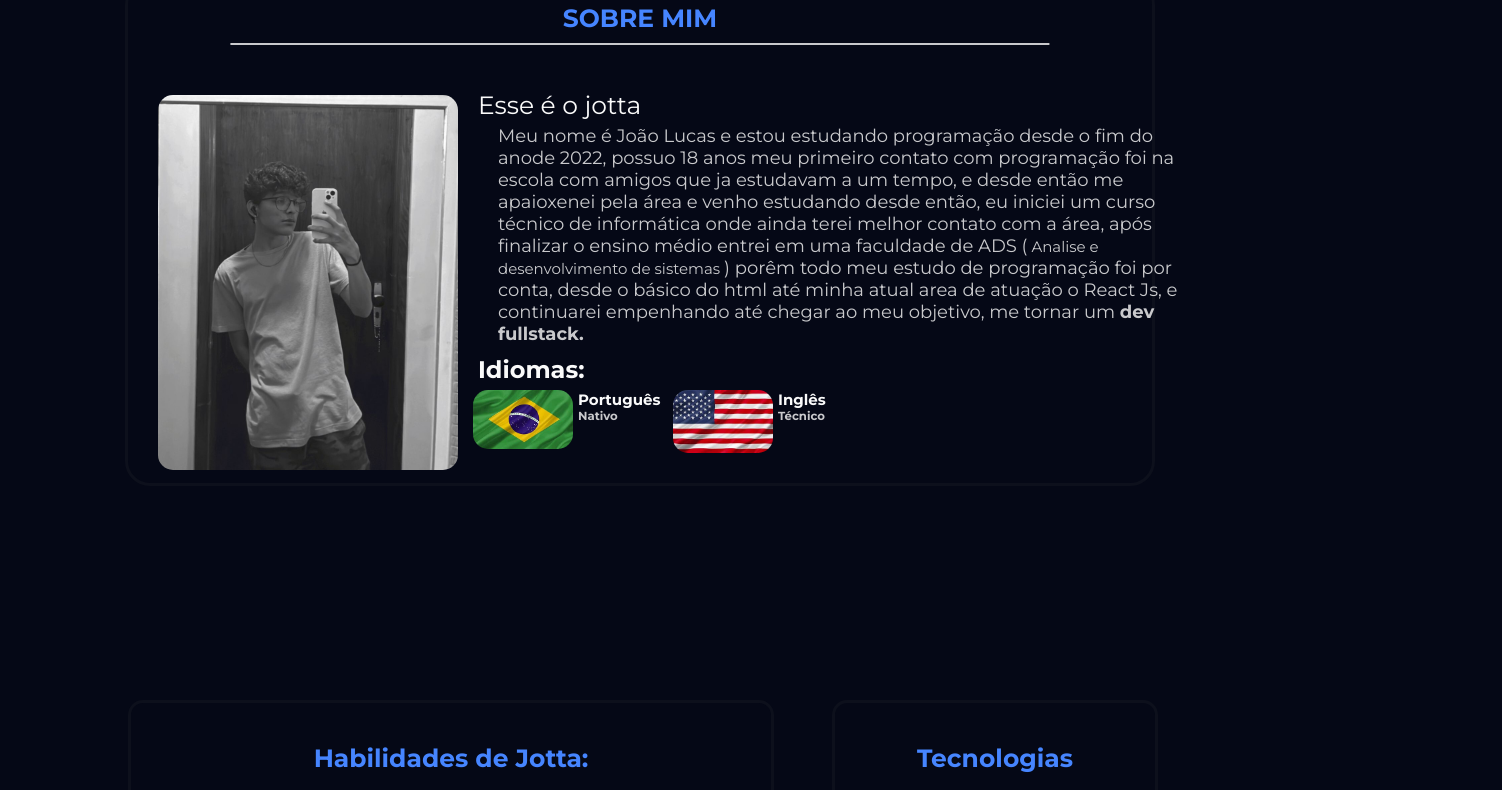
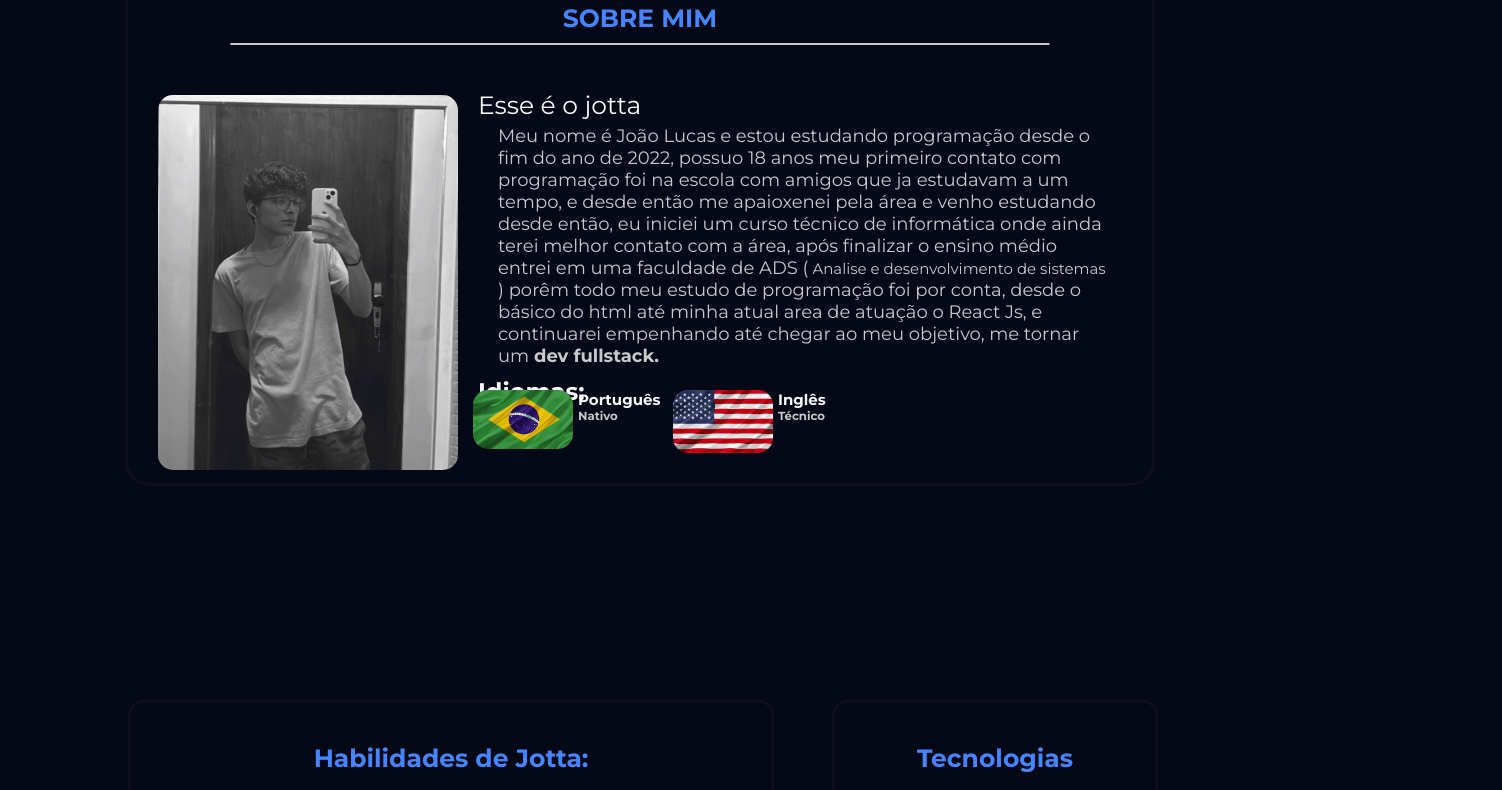
Before and after one commit to Jottadevs/Portifolio, a React (Vite) app: page / in a window 1280 px wide. Shown: the part 900-1690 px from the top of the page, 1502 px wide, since content can reach past the window. Built offline with nearby package versions, Linux system fonts and the light colour scheme.

Commit message:
atualizações

```diff
--- a/src/components/about-me/Aboutme.css
+++ b/src/components/about-me/Aboutme.css
@@ -63,8 +63,9 @@
   top: 80px;
   left: 370px;
   font-size: 18px;
-  width: 700px;
   opacity: 0.8;
+  width: 60%;
+  height: 30%;
 }
 
 .idioma-br {
--- a/src/components/about-me/Aboutme.jsx
+++ b/src/components/about-me/Aboutme.jsx
@@ -15,7 +15,7 @@ function Aboutme() {
 
 
                 <p className='desc-about'>
-                    Meu nome é João Lucas e estou estudando programação desde o fim do anode
+                    Meu nome é João Lucas e estou estudando programação desde o fim do ano de
                     2022, possuo 18 anos meu primeiro contato com programação foi na  escola com
                     amigos que ja estudavam a um tempo, e desde então me   apaioxenei pela área
                     e venho estudando desde então, eu iniciei um curso  técnico de informática
--- a/src/components/projetos/Projects.css
+++ b/src/components/projetos/Projects.css
@@ -104,7 +104,7 @@
   top: 350px;
   left: 50%;
   transform: translate(-50%);
-  color: white;
+  color: var(--text);
   cursor: pointer;
   display: flex;
   align-items: center;
```
Also changed, not shown: src/responsivo.css (+4 -28 lines).
